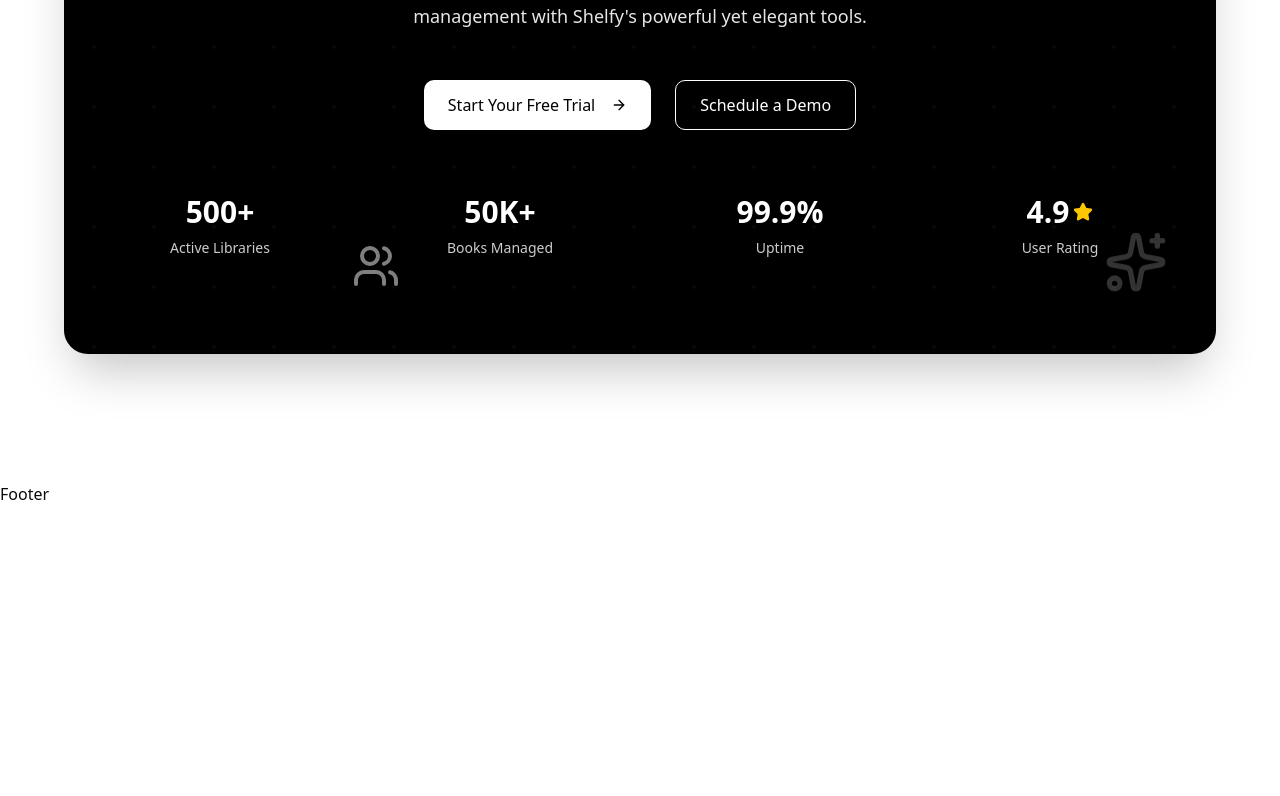
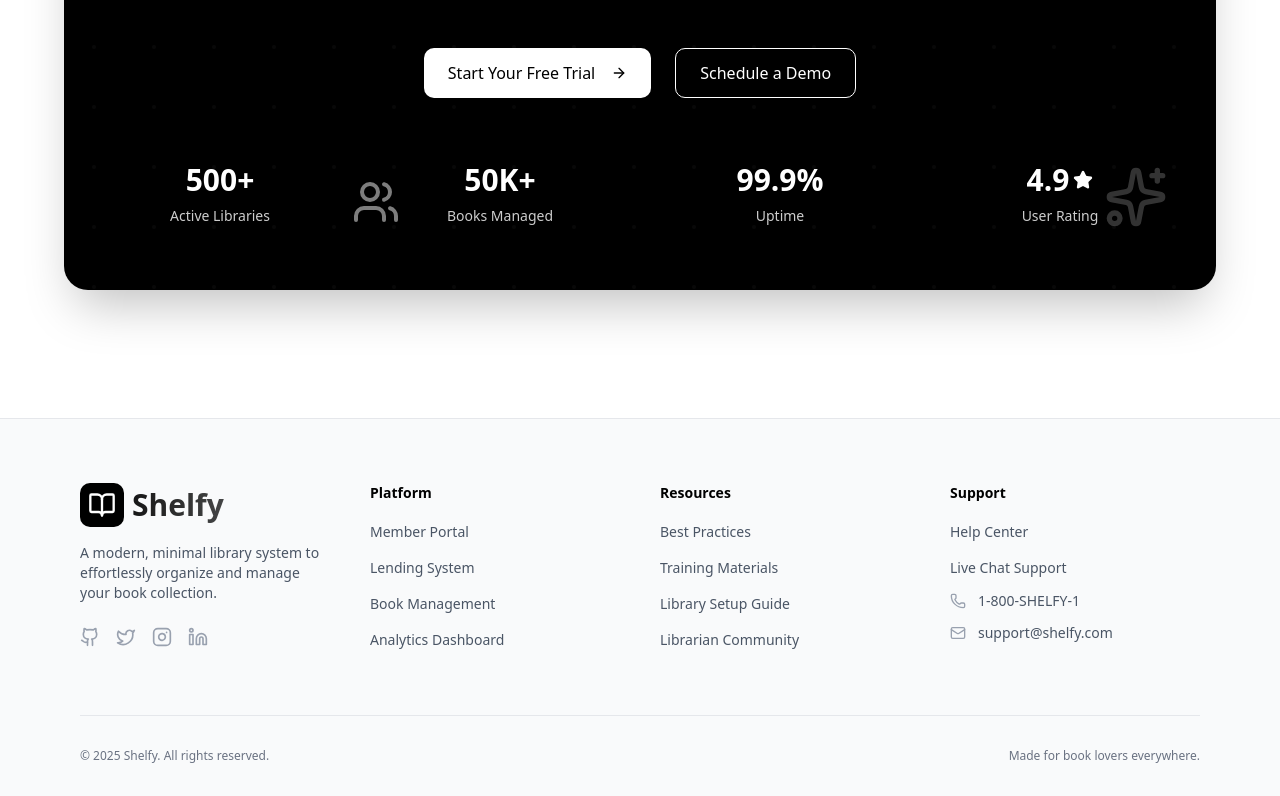
Before and after one commit to zahid-official/milestone-16-client, a React (Vite) app: page / in a window 1280 px wide. Shown: the part 2713-3509 px from the top of the page. Before the commit the page ends 3219 px from the top, so only its background shows below. Built offline with nearby package versions, Linux system fonts and the light colour scheme.

Commit message:
Footer section added

```diff
--- a/src/components/shared/Footer.tsx
+++ b/src/components/shared/Footer.tsx
@@ -1,10 +1,126 @@
+import {
+  BookOpen,
+  Mail,
+  Phone,
+  Twitter,
+  Instagram,
+  Linkedin,
+  Github,
+} from "lucide-react";
+import { Link } from "react-router";
 
-const Footer = () => {
-    return (
-        <div>
-            Footer
+export default function Footer() {
+  return (
+    <footer className="bg-gray-50 dark:bg-black border-t border-gray-200 dark:border-gray-800 transition-colors duration-300">
+      <div className="max-w-6xl mx-auto px-4">
+        {/* Main Footer Content */}
+        <div className="py-16">
+          <div className="grid grid-cols-1 md:grid-cols-2 lg:grid-cols-4 gap-10">
+            {/* Company Info */}
+            <div>
+              <div className="flex items-center space-x-2 mb-4">
+                <div className="h-11 w-11 flex items-center justify-center rounded-lg bg-black dark:bg-white text-white dark:text-black">
+                  <BookOpen className="h-7 w-7" />
+                </div>
+                <span className="text-3xl font-bold bg-gradient-to-r from-primary to-primary/80 bg-clip-text text-transparent">
+                  Shelfy
+                </span>
+              </div>
+              <p className="text-sm text-gray-600 dark:text-gray-400 mb-6">
+                A modern, minimal library system to effortlessly organize and manage your book collection.
+              </p>
+              <div className="flex space-x-4">
+                {[Github, Twitter, Instagram, Linkedin].map((Icon, index) => (
+                  <Link
+                    key={index}
+                    to="#"
+                    className="text-gray-400 hover:text-gray-600 dark:hover:text-white transition-colors"
+                  >
+                    <Icon className="h-5 w-5" />
+                  </Link>
+                ))}
+              </div>
+            </div>
+
+            {/* Platform Links */}
+            <div>
+              <h3 className="text-sm font-semibold text-black dark:text-white mb-4">Platform</h3>
+              <ul className="space-y-3">
+                {["Member Portal", "Lending System", "Book Management", "Analytics Dashboard"].map(
+                  (item, idx) => (
+                    <li key={idx}>
+                      <Link
+                        to="#"
+                        className="text-sm text-gray-600 dark:text-gray-400 hover:text-black dark:hover:text-white transition-colors"
+                      >
+                        {item}
+                      </Link>
+                    </li>
+                  )
+                )}
+              </ul>
+            </div>
+
+            {/* Resources Links */}
+            <div>
+              <h3 className="text-sm font-semibold text-black dark:text-white mb-4">Resources</h3>
+              <ul className="space-y-3">
+                {["Best Practices", "Training Materials", "Library Setup Guide", "Librarian Community"].map(
+                  (item, idx) => (
+                    <li key={idx}>
+                      <Link
+                        to="#"
+                        className="text-sm text-gray-600 dark:text-gray-400 hover:text-black dark:hover:text-white transition-colors"
+                      >
+                        {item}
+                      </Link>
+                    </li>
+                  )
+                )}
+              </ul>
+            </div>
+
+            {/* Support Section */}
+            <div>
+              <h3 className="text-sm font-semibold text-black dark:text-white mb-4">Support</h3>
+              <ul className="space-y-3">
+                <li>
+                  <Link
+                    to="#"
+                    className="text-sm text-gray-600 dark:text-gray-400 hover:text-black dark:hover:text-white transition-colors"
+                  >
+                    Help Center
+                  </Link>
+                </li>
+                <li>
+                  <Link
+                    to="#"
+                    className="text-sm text-gray-600 dark:text-gray-400 hover:text-black dark:hover:text-white transition-colors"
+                  >
+                    Live Chat Support
+                  </Link>
+                </li>
+                <li className="flex items-center space-x-3">
+                  <Phone className="h-4 w-4 text-gray-400 dark:text-gray-300" />
+                  <span className="text-sm text-gray-600 dark:text-gray-400">1-800-SHELFY-1</span>
+                </li>
+                <li className="flex items-center space-x-3">
+                  <Mail className="h-4 w-4 text-gray-400 dark:text-gray-300" />
+                  <span className="text-sm text-gray-600 dark:text-gray-400">support@shelfy.com</span>
+                </li>
+              </ul>
+            </div>
+          </div>
         </div>
-    );
-};
 
-export default Footer;
+        {/* Bottom Footer */}
+        <div className="border-t border-gray-200 dark:border-gray-800 py-8">
+          <div className="flex flex-col sm:flex-row items-center justify-between text-center space-y-4 sm:space-y-0 text-xs text-gray-500 dark:text-gray-400">
+            <p>© {new Date().getFullYear()} Shelfy. All rights reserved.</p>
+            <p>Made for book lovers everywhere.</p>
+          </div>
+        </div>
+      </div>
+    </footer>
+  );
+}
--- a/src/pages/home/footerBanner/Banner.tsx
+++ b/src/pages/home/footerBanner/Banner.tsx
@@ -12,7 +12,7 @@ export default function Banner() {
     <section className="py-32 relative overflow-hidden">
       <div className="container  max-w-6xl mx-auto">
         <div className="transition-all duration-700 ease-out opacity-100 translate-x-0 translate-y-0">
-          <div className="relative overflow-hidden rounded-3xl bg-black px-8 py-24 text-center text-white shadow-2xl">
+          <div className="relative overflow-hidden rounded-3xl bg-black px-8 py-16 text-center text-white shadow-2xl">
             {/* Dotted pattern overlay */}
             <div
               className="absolute inset-0 opacity-30"
@@ -106,7 +106,7 @@ export default function Banner() {
                 <div className="text-center">
                   <div className="text-2xl lg:text-3xl font-bold text-white mb-2 flex items-center justify-center gap-1">
                     <span>4.9</span>
-                    <Star className="h-5 w-5 fill-yellow-400 text-yellow-400" />
+                    <Star className="h-5 w-5 fill-white text-white" />
                   </div>
                   <div className="text-sm">User Rating</div>
                 </div>
```
